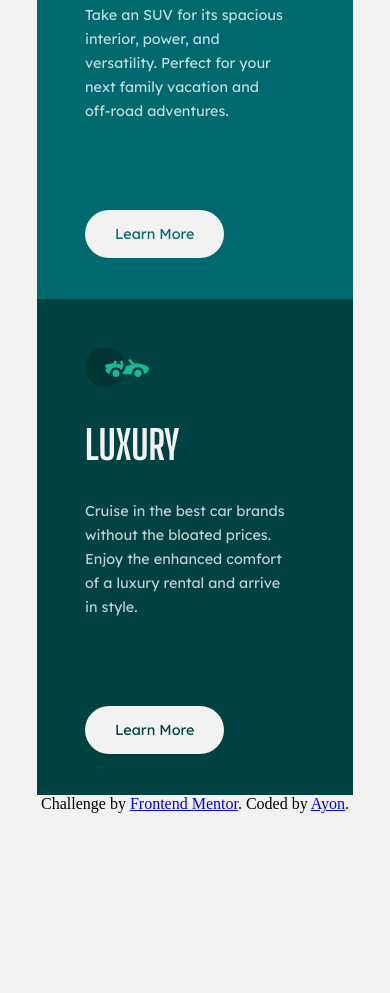
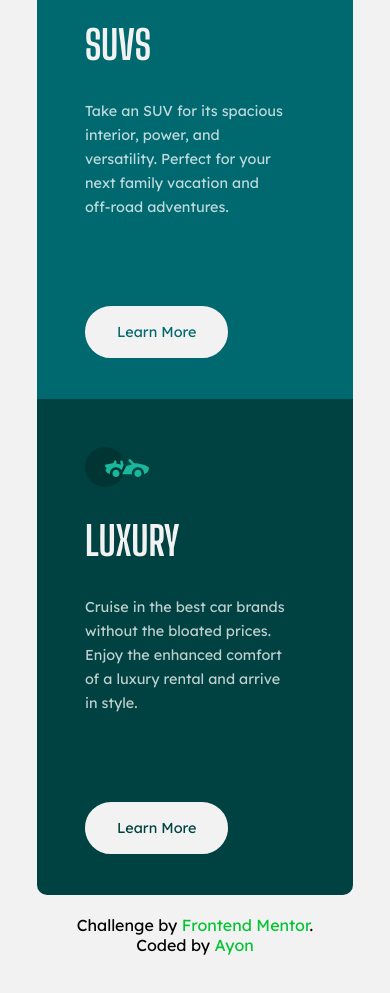
Before and after one commit to ayon-io/Frontend-Mentor-3-column-Preview-Card, a plain HTML site: page index.html in a window 390 px wide. Shown: the part 693-1686 px from the top of the page. Before the commit the page ends 1534 px from the top, so only its background shows below. Drawn offline with Linux system fonts and the light colour scheme.

Commit message:
Fixed Layout, Positioning
Centered the container of the cards, fixed the position on mobile, animated the buttons.

```diff
--- a/css/styles.css
+++ b/css/styles.css
@@ -1,3 +1,4 @@
+
 * {
     margin: 0;
     padding: 0;
@@ -9,6 +10,9 @@ body {
 
 .container {
     text-align: center;
+    font-size: 0;
+    margin-top: 130px;
+    margin-bottom: 130px;
 }
 
 h1 {
@@ -19,7 +23,7 @@ h1 {
     text-transform: uppercase;
 }
 
-p {
+.desc {
     font-family: 'Lexend Deca', sans-serif;
     color: hsla(0, 0%, 100%, 0.75);
     font-weight: normal;
@@ -28,15 +32,21 @@ p {
     width: 92%;
 }
 
+a {
+    text-decoration: none;
+}
+
 .btn {
     text-decoration: none;
     background-color: hsl(0, 0%, 95%);
+    border: solid 2px hsl(0, 0%, 95%);
     border-radius: 50px;
     font-family: 'Lexend Deca', sans-serif;
     font-size: 0.9rem;
     padding: 15px 30px;
     margin: 87px auto 87px auto;
     display: inline-block;
+    transition: 0.3s;
 }
 
 .btn-1 {
@@ -52,9 +62,10 @@ p {
 }
 
 .btn:hover {
-    color: white;
-    border-color:hsl(0, 0%, 95%);
-    background-color: transparent;
+    color: #fff;
+    background: transparent;
+    border-color: hsl(0, 0%, 95%);
+    transition: 0.3s;
 }
 
 .first-container {
@@ -64,6 +75,7 @@ p {
     height: 400px;
     text-align: left;
     padding: 48px;
+    border-radius: 10px 0px 0px 10px;
 }
 
 .second-container {
@@ -82,4 +94,45 @@ p {
     height: 400px;
     text-align: left;
     padding: 48px;
+    border-radius: 0 10px 10px 0px;
 }
+
+@media only screen and (max-width: 947px) {
+    .container {
+        display: flex;
+        flex-direction: column;
+        justify-content: center;
+        align-items: center;
+        margin-top: 100px;
+        margin-bottom: 50px;
+    }
+
+    .first-container {
+        border-radius: 10px 10px 0px 0px;
+    }
+
+    .third-container {
+        border-radius: 0 0 10px 10px;
+    }
+}
+
+.attribution {
+    margin-top: 20px;
+    font-family: 'Lexend Deca', sans-serif;
+}
+
+@media only screen and (max-width: 631px) {
+    .credits {
+        width: 75%;
+        margin: auto;
+    }
+}
+
+.credits {
+    color: black;
+    font-size: 16px;
+}
+
+.links {
+    color: rgb(4, 196, 52);
+}
--- a/index.html
+++ b/index.html
@@ -23,34 +23,36 @@
     <div class="first-container">
       <img src="./img/icon-sedans.svg" alt="Sedans">
       <h1>Sedans</h1>
-      <p>
+      <p class="desc">
         Choose a sedan for its affordability and excellent fuel economy. Ideal for cruising in the city
         or on your next road trip.
       </p>
-      <a class="btn" href="#"><span class="btn-1">Learn More</span></a>
+      <a class="btn btn-1" href="#">Learn More</a>
     </div>
 
     <div class="second-container">
       <img src="./img/icon-suvs.svg" alt="SUVs">
       <h1>SUVs</h1>
-      <p>
+      <p class="desc">
         Take an SUV for its spacious interior, power, and versatility. Perfect for your next family vacation
         and off-road adventures.
       </p>
-      <a class="btn" href="#"><span class="btn-2">Learn More</span></a>
+      <a class="btn btn-2" href="#">Learn More</a>
     </div>
 
     <div class="third-container">
       <img src="./img/icon-luxury.svg" alt="Luxury">
       <h1>Luxury</h1>
-      <p>Cruise in the best car brands without the bloated prices. Enjoy the enhanced comfort of a luxury
-        rental and arrive in style.</p>
-        <a class="btn" href="#"><span class="btn-3">Learn More</span></a>
+      <p class="desc">
+        Cruise in the best car brands without the bloated prices. Enjoy the enhanced comfort of a luxury
+        rental and arrive in style.
+      </p>
+        <a class="btn btn-3" href="#">Learn More</a>
     </div>
 
     <div class="attribution">
-      Challenge by <a href="https://www.frontendmentor.io?ref=challenge" target="_blank">Frontend Mentor</a>.
-      Coded by <a href="#">Ayon</a>.
+      <p class="credits">Challenge by <a class="links" href="https://www.frontendmentor.io?ref=challenge" target="_blank">Frontend Mentor</a>.
+      Coded by <a class="links" href="https://www.frontendmentor.io/profile/ayon-io">Ayon</p>
     </div>
   </div>
 </body>
```
